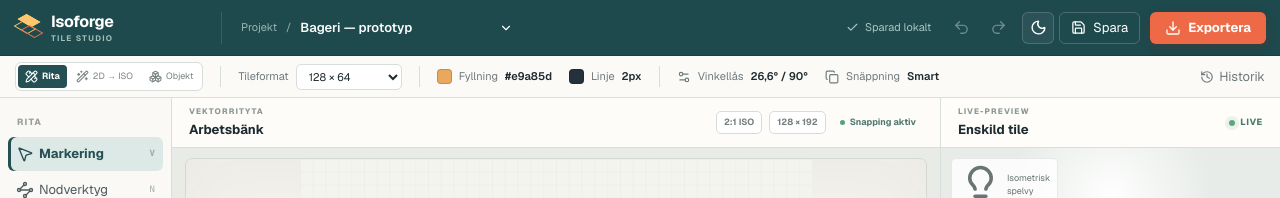
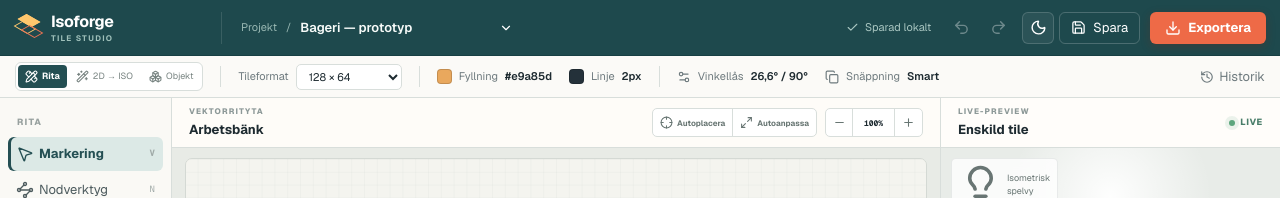
Before and after one commit to jerrymross/isoforge, a Next.js app: page / in a window 1280 px wide. Shown: the top 198 px of the page. Built offline with nearby package versions, Linux system fonts and the light colour scheme.

Commit message:
Add smart placement sizing and canvas zoom

```diff
--- a/app/globals.css
+++ b/app/globals.css
@@ -731,6 +731,62 @@ button:disabled {
   background: #56a17c;
 }
 
+.canvas-header-actions {
+  display: flex;
+  align-items: center;
+  gap: 8px;
+}
+
+.smart-layout-actions,
+.canvas-zoom-control {
+  display: flex;
+  align-items: center;
+  overflow: hidden;
+  border: 1px solid var(--line);
+  border-radius: 5px;
+  background: #fff;
+}
+
+.smart-layout-actions button,
+.canvas-zoom-control button {
+  display: flex;
+  align-items: center;
+  justify-content: center;
+  gap: 4px;
+  height: 27px;
+  border: 0;
+  border-right: 1px solid var(--line);
+  background: transparent;
+  color: #687673;
+  padding: 0 7px;
+  font-size: 8px;
+  font-weight: 700;
+  cursor: pointer;
+}
+
+.smart-layout-actions button:last-child,
+.canvas-zoom-control button:last-child {
+  border-right: 0;
+}
+
+.smart-layout-actions button:hover,
+.canvas-zoom-control button:hover {
+  background: #eef1ed;
+  color: var(--teal);
+}
+
+.canvas-zoom-control button {
+  width: 27px;
+  padding: 0;
+}
+
+.canvas-zoom-control .zoom-value {
+  width: 42px;
+  color: var(--ink);
+  font-family: var(--font-geist-mono), monospace;
+  font-size: 8px;
+}
+
 .canvas-wrap {
   position: relative;
   min-height: 0;
@@ -1958,6 +2014,8 @@ html[data-theme="dark"] .layer-row.active {
 
 html[data-theme="dark"] .context-bar select,
 html[data-theme="dark"] .canvas-status > span,
+html[data-theme="dark"] .smart-layout-actions,
+html[data-theme="dark"] .canvas-zoom-control,
 html[data-theme="dark"] .mini-search,
 html[data-theme="dark"] .library-actions > button,
 html[data-theme="dark"] .tile-card,
@@ -1972,6 +2030,22 @@ html[data-theme="dark"] .dialog-heading > button {
   color: #d8e1de;
 }
 
+html[data-theme="dark"] .smart-layout-actions button,
+html[data-theme="dark"] .canvas-zoom-control button {
+  border-color: #384743;
+  color: #aab7b3;
+}
+
+html[data-theme="dark"] .smart-layout-actions button:hover,
+html[data-theme="dark"] .canvas-zoom-control button:hover {
+  background: #26322f;
+  color: #a8d3cc;
+}
+
+html[data-theme="dark"] .canvas-zoom-control .zoom-value {
+  color: #e1e8e5;
+}
+
 html[data-theme="dark"] .move-collection select,
 html[data-theme="dark"] .preview-fill-control select,
 html[data-theme="dark"] .library-dialog,
@@ -2118,6 +2192,11 @@ html[data-theme="dark"] .export-options > button:hover {
   .tool-button { grid-template-columns: 21px minmax(0, 1fr); }
   .tool-button kbd,
   .canvas-status span:nth-child(2) { display: none; }
+  .smart-layout-actions button {
+    width: 29px;
+    padding: 0;
+    font-size: 0;
+  }
   .context-bar { gap: 10px; }
   .context-bar > div:nth-of-type(3) { display: none; }
   .workspace-mode-switch button {
--- a/components/editor/EditorCanvas.tsx
+++ b/components/editor/EditorCanvas.tsx
@@ -1,17 +1,37 @@
 "use client";
 
 import { useRef, useState } from "react";
+import { Crosshair, Maximize2, Minus, Plus } from "lucide-react";
 import { makeIsoBox, snapIsoLine, snapPoint } from "@/features/drawing/geometry";
 import { useEditorStore } from "@/stores/editor-store";
 import type { Point, VectorObject } from "@/types/editor";
 import { GuideLayer, VectorShape } from "./VectorScene";
 
-function eventPoint(event: React.PointerEvent<SVGSVGElement>): Point {
-  const rect = event.currentTarget.getBoundingClientRect();
+type CanvasViewBox = { x: number; y: number; width: number; height: number };
+
+function clientPoint(
+  svg: SVGSVGElement,
+  clientX: number,
+  clientY: number,
+  viewBox: CanvasViewBox,
+): Point {
+  const rect = svg.getBoundingClientRect();
   return {
-    x: ((event.clientX - rect.left) / rect.width) * 640,
-    y: ((event.clientY - rect.top) / rect.height) * 480,
+    x: viewBox.x + ((clientX - rect.left) / rect.width) * viewBox.width,
+    y: viewBox.y + ((clientY - rect.top) / rect.height) * viewBox.height,
   };
+}
+
+function eventPoint(
+  event: React.PointerEvent<SVGSVGElement>,
+  viewBox: CanvasViewBox,
+): Point {
+  return clientPoint(
+    event.currentTarget,
+    event.clientX,
+    event.clientY,
+    viewBox,
+  );
 }
 
 export function EditorCanvas() {
@@ -21,15 +41,25 @@ export function EditorCanvas() {
     selectedObjectId,
     selectedLayerId,
     showGuides,
+    canvasZoom,
     selectObject,
     addObject,
     moveObject,
+    setCanvasZoom,
+    autoPlaceSelected,
+    autoSizeSelected,
   } = useEditorStore();
   const tile = project.tiles.find((item) => item.id === project.activeTileId)!;
   const [start, setStart] = useState<Point | null>(null);
   const [draft, setDraft] = useState<Point[] | null>(null);
   const [angle, setAngle] = useState<number | null>(null);
   const dragRef = useRef<{ id: string; start: Point; points: Point[] } | null>(null);
+  const viewBox: CanvasViewBox = {
+    width: 640 / canvasZoom,
+    height: 480 / canvasZoom,
+    x: 320 - 320 / canvasZoom,
+    y: 240 - 240 / canvasZoom,
+  };
 
   const visibleObjects = tile.objects.filter((object) => {
     const layer = tile.layers.find((item) => item.id === object.layerId);
@@ -39,7 +69,7 @@ export function EditorCanvas() {
   function beginCanvas(event: React.PointerEvent<SVGSVGElement>) {
     if (event.button !== 0) return;
     if (event.target !== event.currentTarget && tool === "select") return;
-    const point = snapPoint(eventPoint(event), project);
+    const point = snapPoint(eventPoint(event, viewBox), project);
     event.currentTarget.setPointerCapture(event.pointerId);
     if (tool === "select") {
       selectObject(null);
@@ -50,7 +80,7 @@ export function EditorCanvas() {
   }
 
   function moveCanvas(event: React.PointerEvent<SVGSVGElement>) {
-    const point = eventPoint(event);
+    const point = eventPoint(event, viewBox);
     if (dragRef.current) {
       const dx = point.x - dragRef.current.start.x;
       const dy = point.y - dragRef.current.start.y;
@@ -122,11 +152,7 @@ export function EditorCanvas() {
     if (tool !== "select" || object.locked) return;
     const svg = event.currentTarget.ownerSVGElement;
     if (!svg) return;
-    const rect = svg.getBoundingClientRect();
-    const point = {
-      x: ((event.clientX - rect.left) / rect.width) * 640,
-      y: ((event.clientY - rect.top) / rect.height) * 480,
-    };
+    const point = clientPoint(svg, event.clientX, event.clientY, viewBox);
     dragRef.current = { id: object.id, start: point, points: object.points };
     svg.setPointerCapture(event.pointerId);
   }
@@ -138,21 +164,62 @@ export function EditorCanvas() {
           <span className="eyebrow">VEKTORRITYTA</span>
           <strong>{tile.name}</strong>
         </div>
-        <div className="canvas-status">
-          <span>2:1 ISO</span>
-          <span>128 × 192</span>
-          <span className="status-dot">Snapping aktiv</span>
+        <div className="canvas-header-actions">
+          <div className="smart-layout-actions">
+            <button
+              title={selectedObjectId ? "Centrera markeringen på baslinjen" : "Centrera hela tilen på baslinjen"}
+              disabled={!tile.objects.length}
+              onClick={autoPlaceSelected}
+            >
+              <Crosshair size={13} /> Autoplacera
+            </button>
+            <button
+              title={selectedObjectId ? "Skala markeringen till exportytan" : "Skala hela tilen till exportytan"}
+              disabled={!tile.objects.length}
+              onClick={autoSizeSelected}
+            >
+              <Maximize2 size={13} /> Autoanpassa
+            </button>
+          </div>
+          <div className="canvas-zoom-control">
+            <button
+              aria-label="Zooma ut ritytan"
+              onClick={() => setCanvasZoom(Math.max(0.5, canvasZoom - 0.25))}
+            >
+              <Minus size={13} />
+            </button>
+            <button
+              className="zoom-value"
+              title="Återställ till 100 %"
+              onClick={() => setCanvasZoom(1)}
+            >
+              {Math.round(canvasZoom * 100)}%
+            </button>
+            <button
+              aria-label="Zooma in ritytan"
+              onClick={() => setCanvasZoom(Math.min(3, canvasZoom + 0.25))}
+            >
+              <Plus size={13} />
+            </button>
+          </div>
         </div>
       </div>
       <div className="canvas-wrap">
         <svg
           className="drawing-canvas"
-          viewBox="0 0 640 480"
+          viewBox={`${viewBox.x} ${viewBox.y} ${viewBox.width} ${viewBox.height}`}
           role="img"
           aria-label="Isometrisk SVG-rityta"
           onPointerDown={beginCanvas}
           onPointerMove={moveCanvas}
           onPointerUp={endCanvas}
+          onWheel={(event) => {
+            event.preventDefault();
+            const step = event.deltaY < 0 ? 0.1 : -0.1;
+            setCanvasZoom(
+              Math.max(0.5, Math.min(3, Number((canvasZoom + step).toFixed(2)))),
+            );
+          }}
           onPointerCancel={() => {
             setStart(null);
             setDraft(null);
@@ -167,8 +234,8 @@ export function EditorCanvas() {
               <feDropShadow dx="0" dy="8" stdDeviation="8" floodOpacity=".18" />
             </filter>
           </defs>
-          <rect width="640" height="480" className="canvas-bg" />
-          <rect width="640" height="480" fill="url(#micro-grid)" pointerEvents="none" />
+          <rect x="-640" y="-480" width="1920" height="1440" className="canvas-bg" pointerEvents="none" />
+          <rect x="-640" y="-480" width="1920" height="1440" fill="url(#micro-grid)" pointerEvents="none" />
           {showGuides && (
             <GuideLayer
               tile={tile}
--- a/features/drawing/geometry.ts
+++ b/features/drawing/geometry.ts
@@ -101,6 +101,86 @@ export function translateObject(object: VectorObject, dx: number, dy: number): V
   };
 }
 
+export type ObjectBounds = {
+  minX: number;
+  minY: number;
+  maxX: number;
+  maxY: number;
+  width: number;
+  height: number;
+};
+
+export function objectBounds(objects: VectorObject[]): ObjectBounds | null {
+  const points = objects.flatMap((object) => {
+    if (object.kind !== "iso-cylinder" || object.points.length < 4) {
+      return object.points;
+    }
+    const [topCenter, radiusPoint, depthPoint, bottomCenter] = object.points;
+    const radiusX = Math.abs(radiusPoint.x - topCenter.x);
+    const radiusY = Math.max(3, Math.abs(depthPoint.y - topCenter.y));
+    return [
+      ...object.points,
+      { x: topCenter.x - radiusX, y: topCenter.y - radiusY },
+      { x: topCenter.x + radiusX, y: topCenter.y + radiusY },
+      { x: bottomCenter.x - radiusX, y: bottomCenter.y - radiusY },
+      { x: bottomCenter.x + radiusX, y: bottomCenter.y + radiusY },
+    ];
+  });
+  if (!points.length) return null;
+  const minX = Math.min(...points.map((point) => point.x));
+  const minY = Math.min(...points.map((point) => point.y));
+  const maxX = Math.max(...points.map((point) => point.x));
+  const maxY = Math.max(...points.map((point) => point.y));
+  return {
+    minX,
+    minY,
+    maxX,
+    maxY,
+    width: Math.max(1, maxX - minX),
+    height: Math.max(1, maxY - minY),
+  };
+}
+
+export function autoPlaceObjects(
+  objects: VectorObject[],
+  centerX = TILE_CENTER.x,
+  baseline = TILE_CENTER.y + 32,
+): VectorObject[] {
+  const bounds = objectBounds(objects);
+  if (!bounds) return objects;
+  const dx = centerX - (bounds.minX + bounds.maxX) / 2;
+  const dy = baseline - bounds.maxY;
+  return objects.map((object) => translateObject(object, dx, dy));
+}
+
+export function autoSizeObjects(
+  objects: VectorObject[],
+  options: {
+    centerX?: number;
+    baseline?: number;
+    maxWidth?: number;
+    maxHeight?: number;
+  } = {},
+): VectorObject[] {
+  const bounds = objectBounds(objects);
+  if (!bounds) return objects;
+  const centerX = options.centerX ?? TILE_CENTER.x;
+  const baseline = options.baseline ?? TILE_CENTER.y + 32;
+  const maxWidth = options.maxWidth ?? 232;
+  const maxHeight = options.maxHeight ?? 196;
+  const scale = Math.min(maxWidth / bounds.width, maxHeight / bounds.height);
+  const targetLeft = centerX - (bounds.width * scale) / 2;
+  const targetTop = baseline - bounds.height * scale;
+  return objects.map((object) => ({
+    ...object,
+    height: object.height * scale,
+    points: object.points.map((point) => ({
+      x: targetLeft + (point.x - bounds.minX) * scale,
+      y: targetTop + (point.y - bounds.minY) * scale,
+    })),
+  }));
+}
+
 export function validateProject(project: Project): string[] {
   const tile = project.tiles.find((item) => item.id === project.activeTileId);
   if (!tile) return ["Aktiv tile saknas"];
--- a/stores/editor-store.ts
+++ b/stores/editor-store.ts
@@ -11,6 +11,10 @@ import type {
   WorkspaceMode,
 } from "@/types/editor";
 import { saveProject } from "@/lib/project-db";
+import {
+  autoPlaceObjects,
+  autoSizeObjects,
+} from "@/features/drawing/geometry";
 
 const now = () => new Date().toISOString();
 const newId = () => crypto.randomUUID();
@@ -219,6 +223,7 @@ type EditorState = {
   selectedObjectId: string | null;
   selectedLayerId: string;
   zoom: number;
+  canvasZoom: number;
   previewMode: "single" | "grid";
   showGuides: boolean;
   history: Project[];
@@ -228,12 +233,15 @@ type EditorState = {
   setWorkspaceMode: (mode: WorkspaceMode) => void;
   selectObject: (id: string | null) => void;
   setZoom: (zoom: number) => void;
+  setCanvasZoom: (zoom: number) => void;
   setPreviewMode: (mode: "single" | "grid") => void;
   toggleGuides: () => void;
   addObject: (object: VectorObject) => void;
   addObjects: (objects: VectorObject[]) => void;
   updateObject: (id: string, patch: Partial<VectorObject>) => void;
   moveObject: (id: string, points: Point[]) => void;
+  autoPlaceSelected: () => void;
+  autoSizeSelected: () => void;
   deleteSelected: () => void;
   duplicateSelected: () => void;
   toggleLayer: (id: string, field: "visible" | "locked") => void;
@@ -281,6 +289,7 @@ export const useEditorStore = create<EditorState>((set, get) => ({
   selectedObjectId: "starter-box",
   selectedLayerId: "base",
   zoom: 1,
+  canvasZoom: 1,
   previewMode: "single",
   showGuides: true,
   history: [],
@@ -290,6 +299,7 @@ export const useEditorStore = create<EditorState>((set, get) => ({
   setWorkspaceMode: (workspaceMode) => set({ workspaceMode }),
   selectObject: (selectedObjectId) => set({ selectedObjectId }),
   setZoom: (zoom) => set({ zoom }),
+  setCanvasZoom: (canvasZoom) => set({ canvasZoom }),
   setPreviewMode: (previewMode) => set({ previewMode }),
   toggleGuides: () => set((state) => ({ showGuides: !state.showGuides })),
   addObject: (object) =>
@@ -339,6 +349,64 @@ export const useEditorStore = create<EditorState>((set, get) => ({
       })),
       autosaveState: "saving",
     })),
+  autoPlaceSelected: () =>
+    set((state) => {
+      const tile = state.project.tiles.find(
+        (item) => item.id === state.project.activeTileId,
+      );
+      if (!tile) return state;
+      const targets = tile.objects.filter(
+        (object) =>
+          !object.locked &&
+          (!state.selectedObjectId || object.id === state.selectedObjectId),
+      );
+      if (!targets.length) return state;
+      const placed = new Map(
+        autoPlaceObjects(targets, 320, tile.anchor.baseline).map((object) => [
+          object.id,
+          object,
+        ]),
+      );
+      return snapshot(
+        state,
+        updateActiveTile(state.project, (activeTile) => ({
+          ...activeTile,
+          objects: activeTile.objects.map(
+            (object) => placed.get(object.id) ?? object,
+          ),
+        })),
+      );
+    }),
+  autoSizeSelected: () =>
+    set((state) => {
+      const tile = state.project.tiles.find(
+        (item) => item.id === state.project.activeTileId,
+      );
+      if (!tile) return state;
+      const targets = tile.objects.filter(
+        (object) =>
+          !object.locked &&
+          (!state.selectedObjectId || object.id === state.selectedObjectId),
+      );
+      if (!targets.length) return state;
+      const sized = new Map(
+        autoSizeObjects(targets, {
+          centerX: 320,
+          baseline: tile.anchor.baseline,
+          maxWidth: Math.max(64, state.project.canvasWidth * 1.8),
+          maxHeight: Math.max(96, state.project.canvasHeight - 20),
+        }).map((object) => [object.id, object]),
+      );
+      return snapshot(
+        state,
+        updateActiveTile(state.project, (activeTile) => ({
+          ...activeTile,
+          objects: activeTile.objects.map(
+            (object) => sized.get(object.id) ?? object,
+          ),
+        })),
+      );
+    }),
   deleteSelected: () =>
     set((state) => {
       if (!state.selectedObjectId) return state;
```
Also changed, not shown: 1 other file (tests, documents, lock files or other folders).
